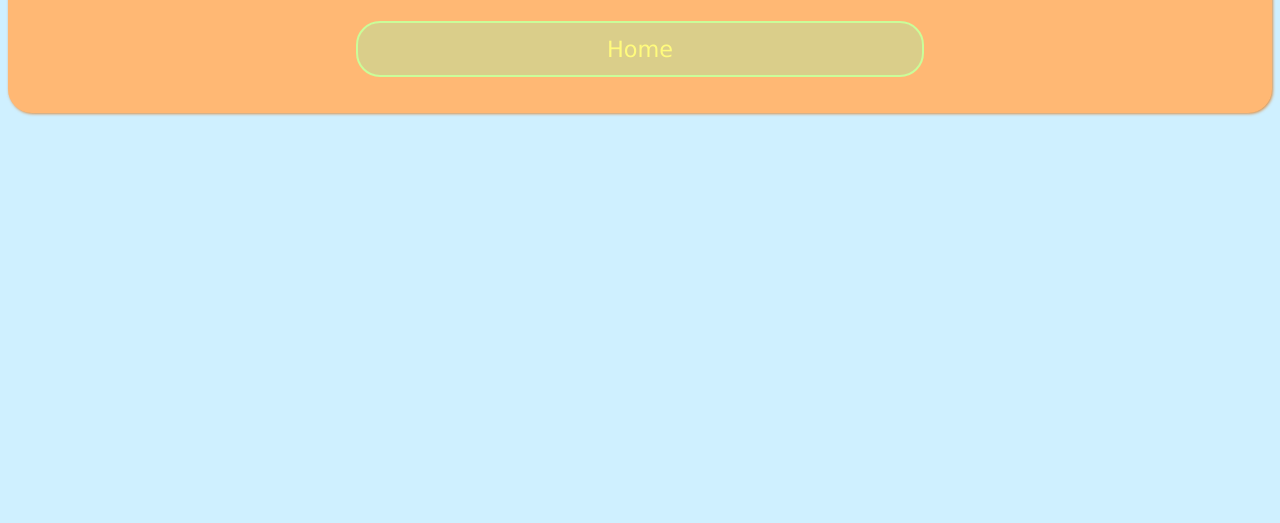
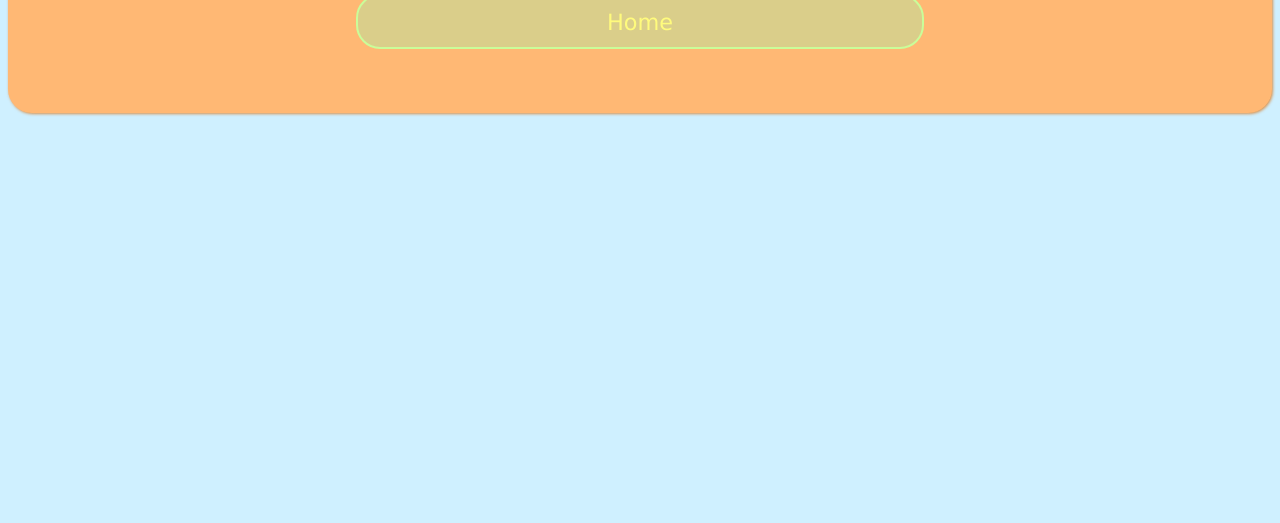
Before and after one commit to RR8484/misty, a plain HTML site: page faq.html in a window 1280 px wide. Shown: the part 277-800 px from the top of the page. Drawn offline with Linux system fonts and the light colour scheme.

Commit message:
Update style.css

```diff
--- a/style.css
+++ b/style.css
@@ -250,4 +250,8 @@
       font-size: 1rem;
     }
 
+    #about, #other, #home {
+      position: relative;
+      bottom: 4rem;
+    }
   }
```
